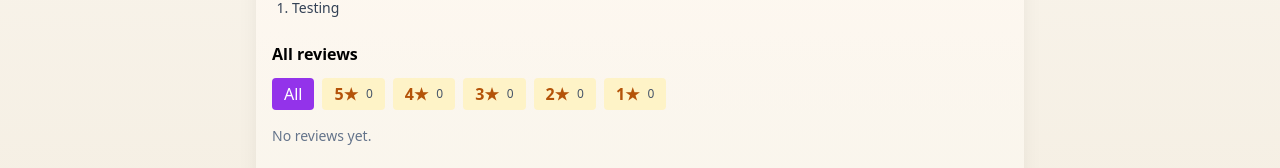
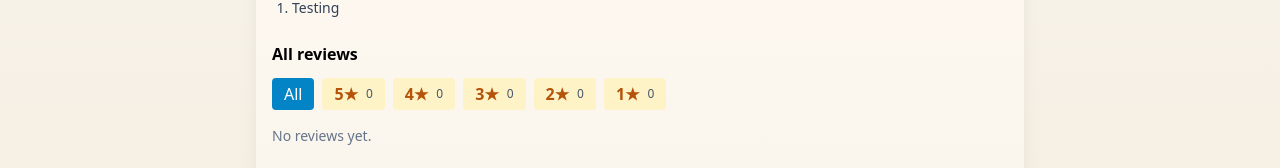
Before and after one commit to miamoore-prog/CS4352-Team18-Site, a Next.js app: page /tools/123 in a window 1280 px wide. Shown: the part 326-494 px from the top of the page. Built offline with nearby package versions, Linux system fonts and the light colour scheme.

Commit message:
feat: minor ui fixes

```diff
--- a/app/articles/page.js
+++ b/app/articles/page.js
@@ -87,7 +87,7 @@ export default function ArticlesPage() {
                 href={article.link}
                 target="_blank"
                 rel="noopener noreferrer"
-                className="text-xl font-semibold text-purple-700 hover:underline"
+                className="text-xl font-semibold text-sky-700 hover:underline"
               >
                 {article.title}
               </a>
--- a/app/community/page.js
+++ b/app/community/page.js
@@ -731,7 +731,7 @@ export default function CommunityPage() {
           setComposeTool(selectedTool);
           setShowCompose(true);
         }}
-        className="fixed bottom-6 right-6 bg-violet-600 text-white w-14 h-14 rounded-full flex items-center justify-center shadow-lg text-2xl hover:bg-violet-700 transition"
+        className="fixed bottom-6 right-6 bg-sky-600 text-white w-14 h-14 rounded-full flex items-center justify-center shadow-lg text-2xl hover:bg-sky-700 transition"
       >
         +
       </button>
--- a/app/tools/[id]/page.js
+++ b/app/tools/[id]/page.js
@@ -128,8 +128,8 @@ export default function ToolReviewPage() {
                 <button
                   className={`px-3 py-1 rounded ${
                     filterStar === null
-                      ? "bg-purple-600 text-white"
-                      : "bg-purple-100 text-purple-700"
+                      ? "bg-sky-600 text-white"
+                      : "bg-sky-100 text-sky-700"
                   }`}
                   onClick={() => setFilterStar(null)}
                 >
--- a/app/tools/admin/page.js
+++ b/app/tools/admin/page.js
@@ -197,7 +197,7 @@ export default function AdminToolsPage() {
     return (
       <div className="card">
         <div className="flex items-center gap-2">
-          <div className="animate-spin h-4 w-4 border-2 border-purple-500 border-t-transparent rounded-full"></div>
+          <div className="animate-spin h-4 w-4 border-2 border-sky-500 border-t-transparent rounded-full"></div>
           <span>Loading...</span>
         </div>
       </div>
--- a/app/tools/page.js
+++ b/app/tools/page.js
@@ -140,7 +140,7 @@ export default function ToolsPage() {
         <div className="mb-4 text-sm text-slate-600">
           {loadingRecommendations ? (
             <div className="flex items-center gap-2">
-              <div className="animate-spin h-4 w-4 border-2 border-purple-500 border-t-transparent rounded-full"></div>
+              <div className="animate-spin h-4 w-4 border-2 border-sky-500 border-t-transparent rounded-full"></div>
               <span>Searching with AI...</span>
             </div>
           ) : (
@@ -178,7 +178,7 @@ export default function ToolsPage() {
                 }, 0);
               }}
               disabled={currentPage === 1}
-              className="px-3 py-1 rounded bg-purple-100 hover:bg-purple-200 disabled:opacity-50"
+              className="px-3 py-1 rounded bg-sky-100 hover:bg-sky-200 disabled:opacity-50"
             >
               Previous
             </button>
@@ -197,7 +197,7 @@ export default function ToolsPage() {
                 }, 0);
               }}
               disabled={currentPage === totalPages}
-              className="px-3 py-1 rounded bg-purple-100 hover:bg-purple-200 disabled:opacity-50"
+              className="px-3 py-1 rounded bg-sky-100 hover:bg-sky-200 disabled:opacity-50"
             >
               Next
             </button>
--- a/components/EnhancedCarousel.js
+++ b/components/EnhancedCarousel.js
@@ -1,6 +1,6 @@
 "use client";
 
-import React, { useRef, useEffect } from "react";
+import { useRef, useEffect } from "react";
 import CarouselCard from "./CarouselCard";
 
 export default function EnhancedCarousel({ tools }) {
```
